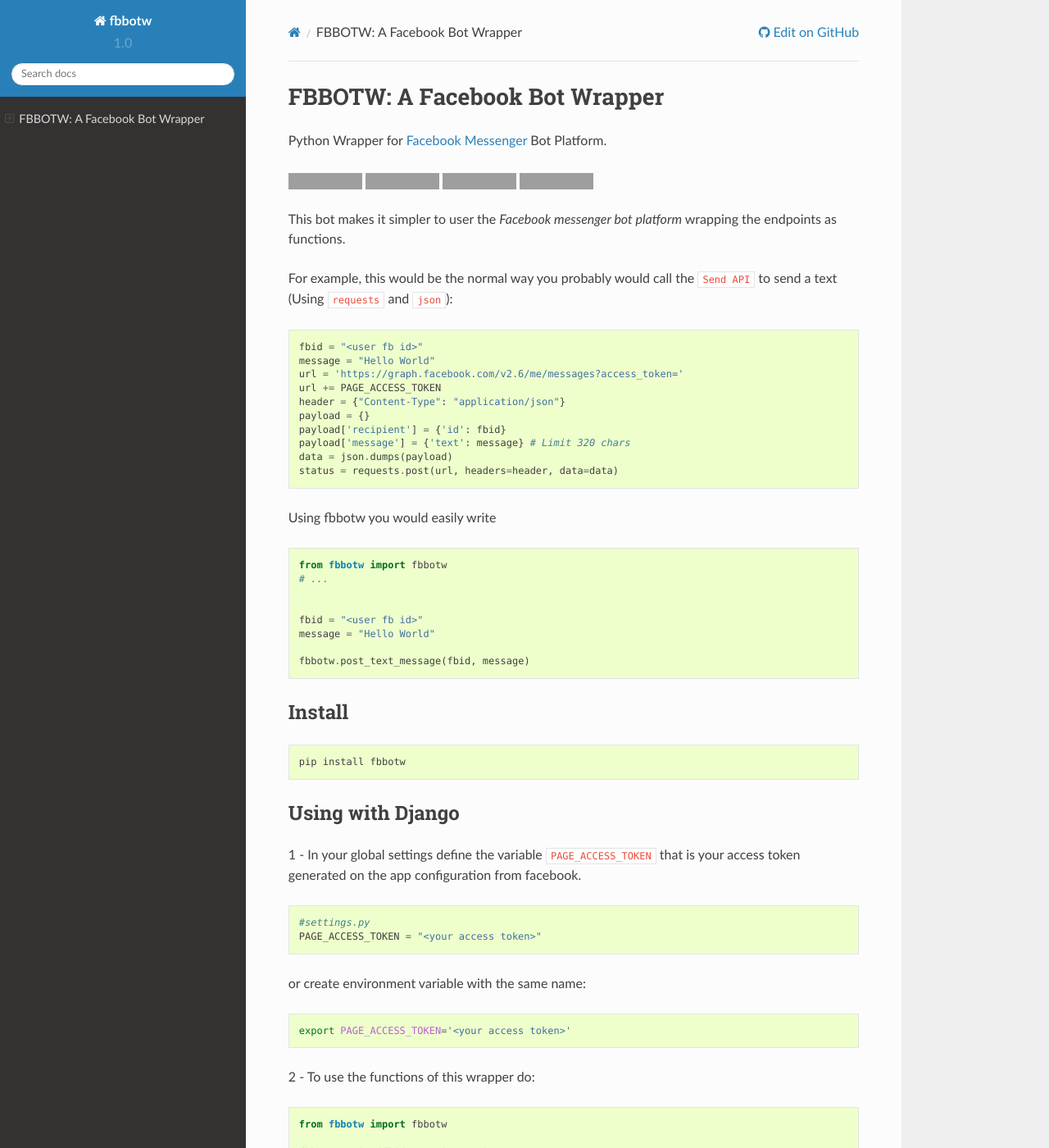
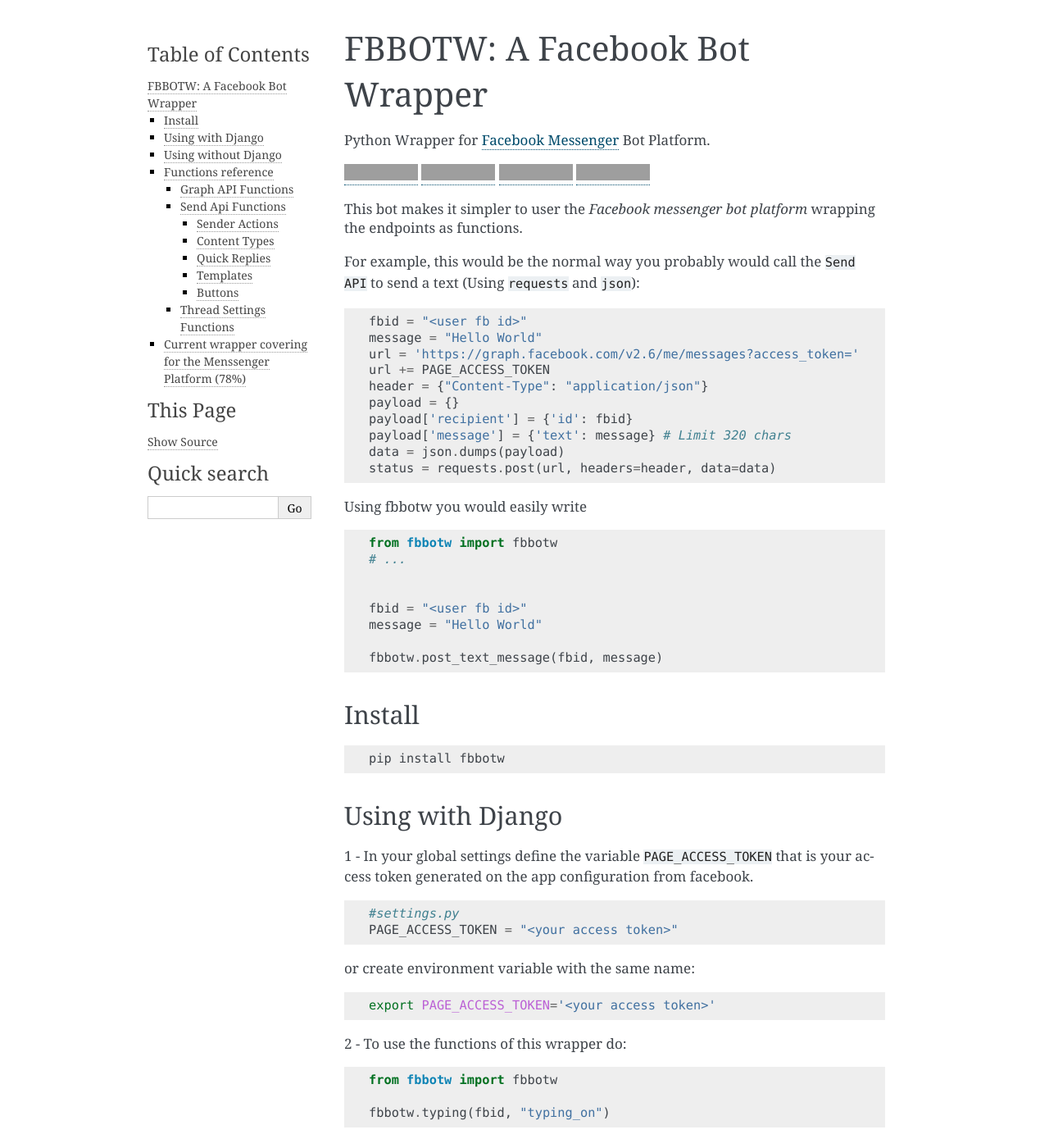
Before and after one commit to JoabMendes/fbbotw, a Sphinx documentation site: the page built from docs/source/index.rst, in a window 1280 px wide and 1400 px high. Shown: the whole window at 82% size. Built offline with Sphinx 7.4.7, drawn with Linux system fonts in a browser that asks for light colours; some of the changed text lies outside the part shown; grey boxes are pictures that could not be loaded.

Commit message:
Removing style from documentation

```diff
--- a/docs/source/conf.py
+++ b/docs/source/conf.py
@@ -122,19 +122,19 @@ todo_include_todos = False
 # The theme to use for HTML and HTML Help pages.  See the documentation for
 # a list of builtin themes.
 #
-html_theme = 'sphinx_rtd_theme'
+#html_theme = 'sphinx_rtd_theme'
 
 # Theme options are theme-specific and customize the look and feel of a theme
 # further.  For a list of options available for each theme, see the
 # documentation.
 #
-html_theme_options = {
-    'collapse_navigation': True,
-    'display_version': True,
-}
+#html_theme_options = {
+#    'collapse_navigation': True,
+#    'display_version': True,
+#}
 
 # Add any paths that contain custom themes here, relative to this directory.
-html_theme_path = ["_themes", ]
+#html_theme_path = ["_themes", ]
 
 # The name for this set of Sphinx documents.
 # "<project> v<release> documentation" by default.
```
